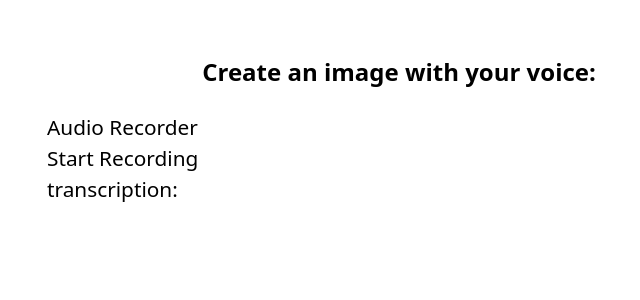
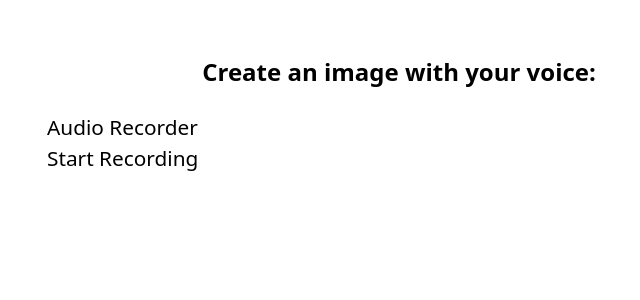
Before and after one commit to svix-ken/replicate-webhook, a Next.js app: page / in a window 1280 px wide. Shown: the top 300 px of the page, without its empty margins (241-881 px from the left). Built offline with nearby package versions, Linux system fonts and the light colour scheme; no server answers.

Commit message:
remove transcription span

```diff
--- a/app/page.js
+++ b/app/page.js
@@ -64,7 +64,7 @@ export default function Home() {
 
       {error && <div>{error}</div>}
 
-      <span>transcription: {transcription}</span>
+      {/* <span>transcription: {transcription}</span> */}
 
       {prediction && (
         <>
```
